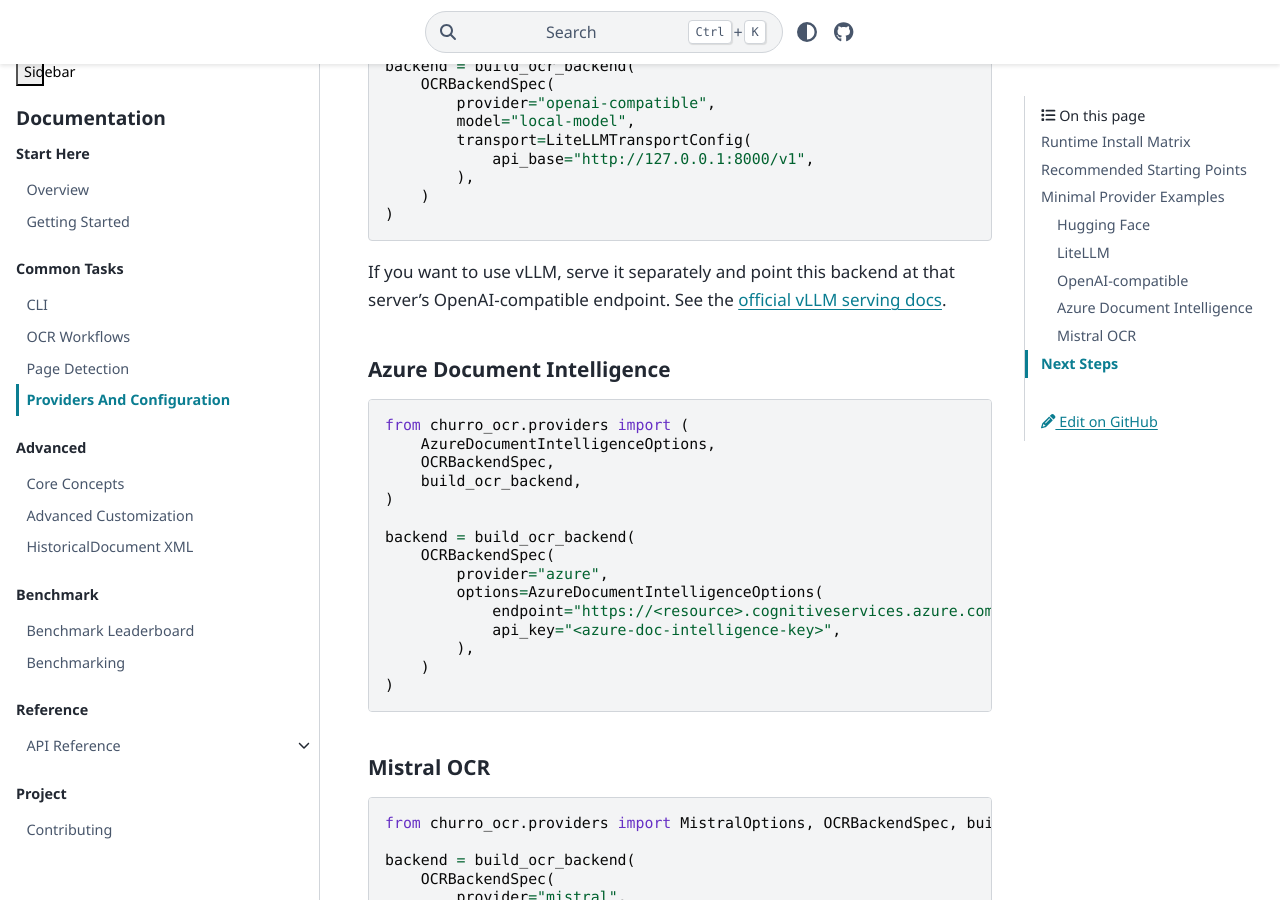
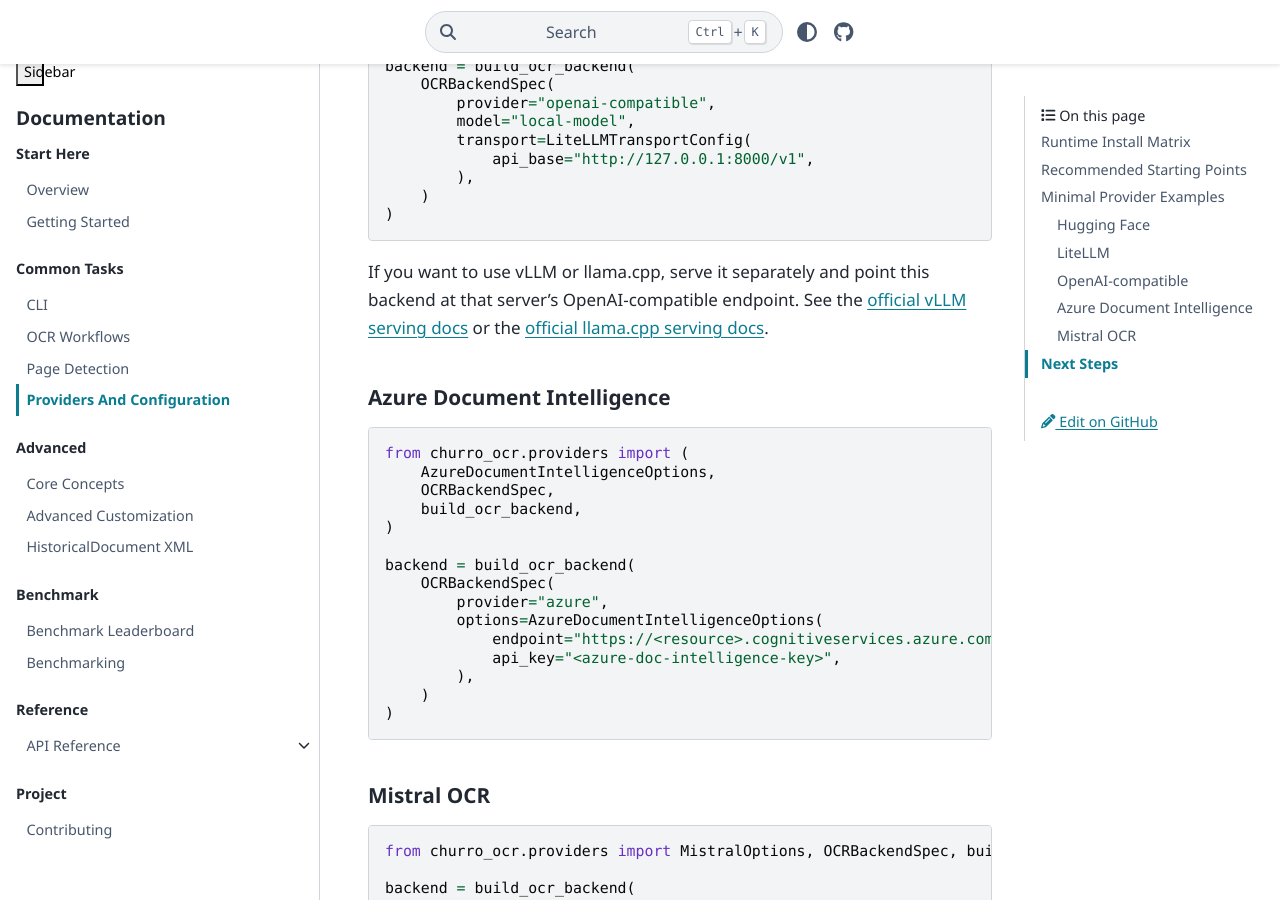
Before and after one commit to stanford-oval/Churro, a Sphinx documentation site: the page built from docs/guides/providers.md, in a window 1280 px wide and 900 px high, scrolled down 3026 px. Built offline with Sphinx 7.4.7 and the PyData theme 0.15.4, drawn with Linux system fonts in a browser that asks for light colours; some of the changed text lies outside the part shown.

Commit message:
docs: update documentation to include llama.cpp alongside vLLM for model serving

````diff
--- a/docs/guides/providers.md
+++ b/docs/guides/providers.md
@@ -41,7 +41,7 @@
 | local OCR with no API account | `hf` + `stanford-oval/churro-3B` | matches the quickest credential-free onboarding path |
 | hosted OCR | `litellm` + `vertex_ai/gemini-2.5-flash` | easiest hosted path with the standard builder interface |
 | layout-heavy local OCR | `hf` + `datalab-to/chandra-ocr-2` | built-in profile matches Chandra's layout-oriented defaults |
-| higher-throughput local serving | `openai-compatible` + your own OpenAI-style server | good when you already run a served local backend such as vLLM |
+| higher-throughput local serving | `openai-compatible` + your own OpenAI-style server | good when you already run a served local backend such as vLLM or llama.cpp |
 | managed OCR APIs | `azure` or `mistral` | provider-managed OCR without local model weights |
 
 ## Minimal Provider Examples
@@ -94,8 +94,8 @@
 )
 ```
 
-If you want to use vLLM, serve it separately and point this backend at that server's OpenAI-compatible endpoint.
-See the [official vLLM serving docs](https://docs.vllm.ai/en/stable/serving/openai_compatible_server.html).
+If you want to use vLLM or llama.cpp, serve it separately and point this backend at that server's OpenAI-compatible endpoint.
+See the [official vLLM serving docs](https://docs.vllm.ai/en/stable/serving/openai_compatible_server.html) or the [official llama.cpp serving docs](https://github.com/ggml-org/llama.cpp/blob/master/tools/server/README.md).
 
 ### Azure Document Intelligence
 
````
Also changed, not shown: docs/benchmarking.md (+1 -1 lines), docs/cli.md (+2 -2 lines).
